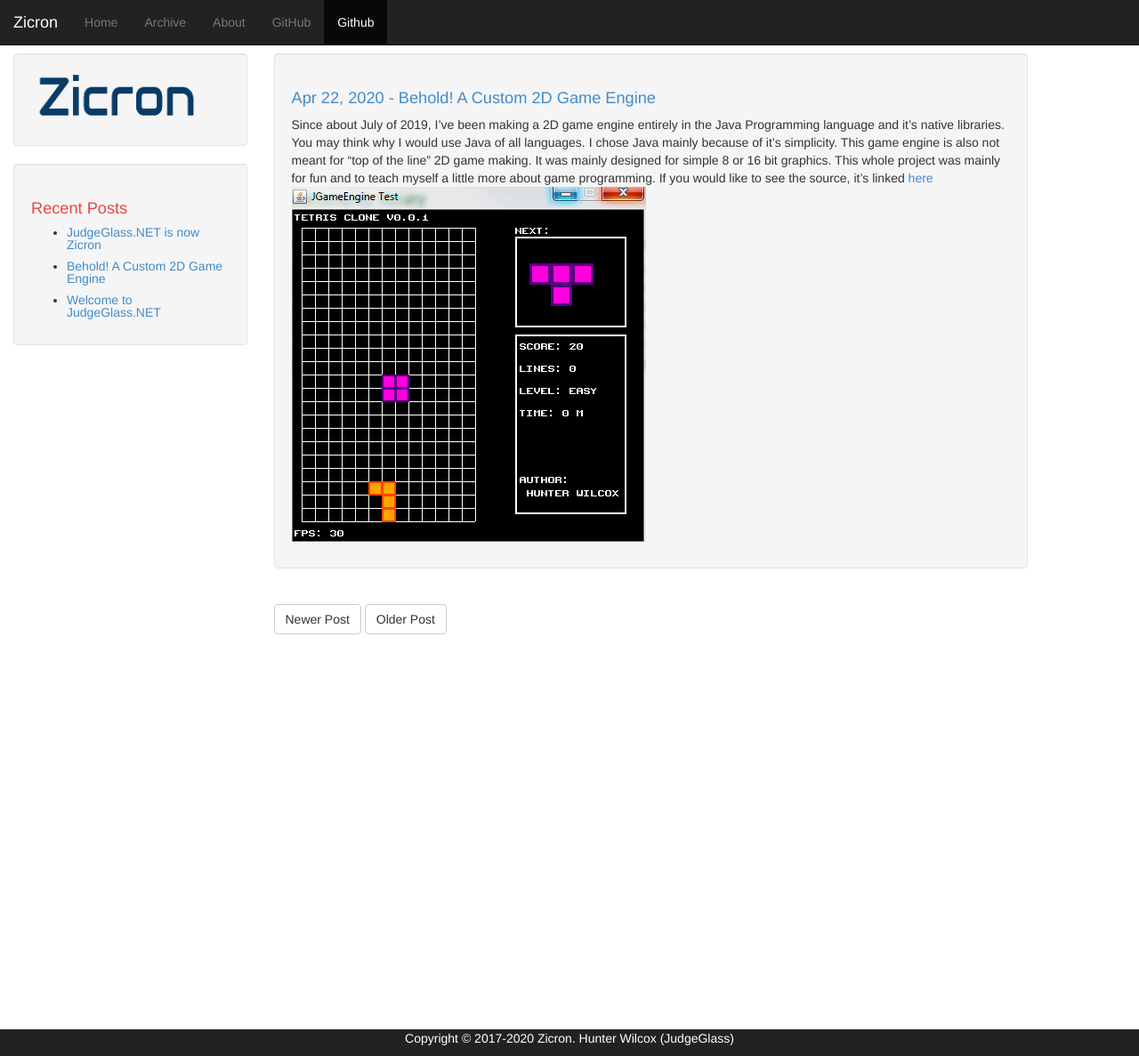
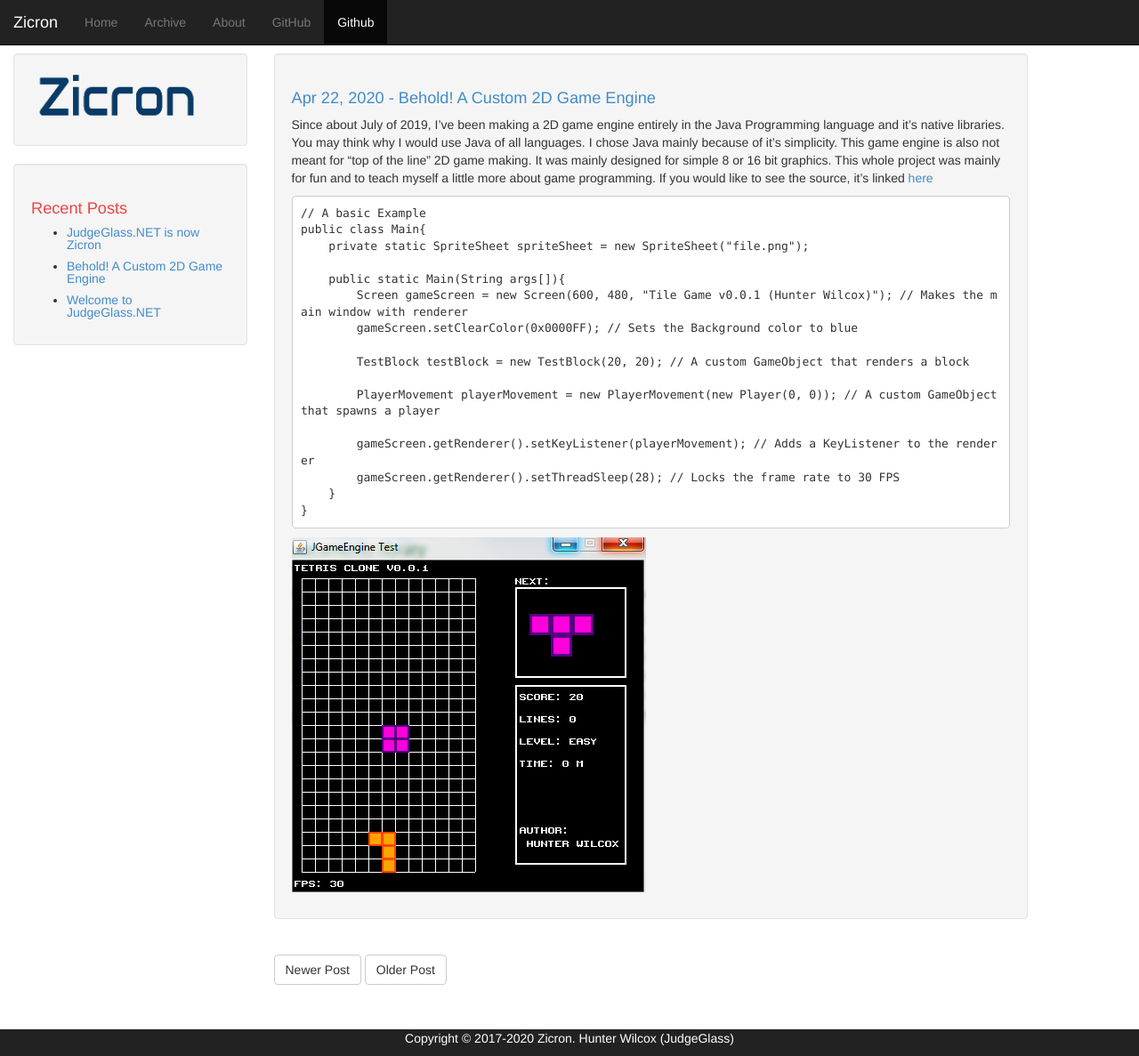
Before and after one commit to JudgeGlass/JudgeGlass.github.io, a Jekyll site: the page built from _posts/2020-04-22-Behold-2D-Engine.md, in a window 1280 px wide and 1187 px high. Shown: the whole window at 89% size. Built offline with Jekyll 4.4.1, drawn with Linux system fonts in a browser that asks for light colours.

Commit message:
Update to 2D engine post

````diff
--- a/_posts/2020-04-22-Behold-2D-Engine.md
+++ b/_posts/2020-04-22-Behold-2D-Engine.md
@@ -6,4 +6,24 @@ comments: true
 ---
 
 Since about July of 2019, I’ve been making a 2D game engine entirely in the Java Programming language and it’s native libraries. You may think why I would use Java of all languages. I chose Java mainly because of it’s simplicity. This game engine is also not meant for “top of the line” 2D game making. It was mainly designed for simple 8 or 16 bit graphics. This whole project was mainly for fun and to teach myself a little more about game programming. If you would like to see the source, it’s linked [here](https://github.com/JudgeGlass/JGameEngine)
+
+```
+// A basic Example
+public class Main{
+    private static SpriteSheet spriteSheet = new SpriteSheet("file.png");
+
+    public static Main(String args[]){
+        Screen gameScreen = new Screen(600, 480, "Tile Game v0.0.1 (Hunter Wilcox)"); // Makes the main window with renderer
+        gameScreen.setClearColor(0x0000FF); // Sets the Background color to blue
+
+        TestBlock testBlock = new TestBlock(20, 20); // A custom GameObject that renders a block
+
+        PlayerMovement playerMovement = new PlayerMovement(new Player(0, 0)); // A custom GameObject that spawns a player
+
+        gameScreen.getRenderer().setKeyListener(playerMovement); // Adds a KeyListener to the renderer
+        gameScreen.getRenderer().setThreadSleep(28); // Locks the frame rate to 30 FPS
+    }
+}
+```
+
 ![Tetris.PNG](https://www.zicron.net/images/Tetris.png "Tetris Example")
````
